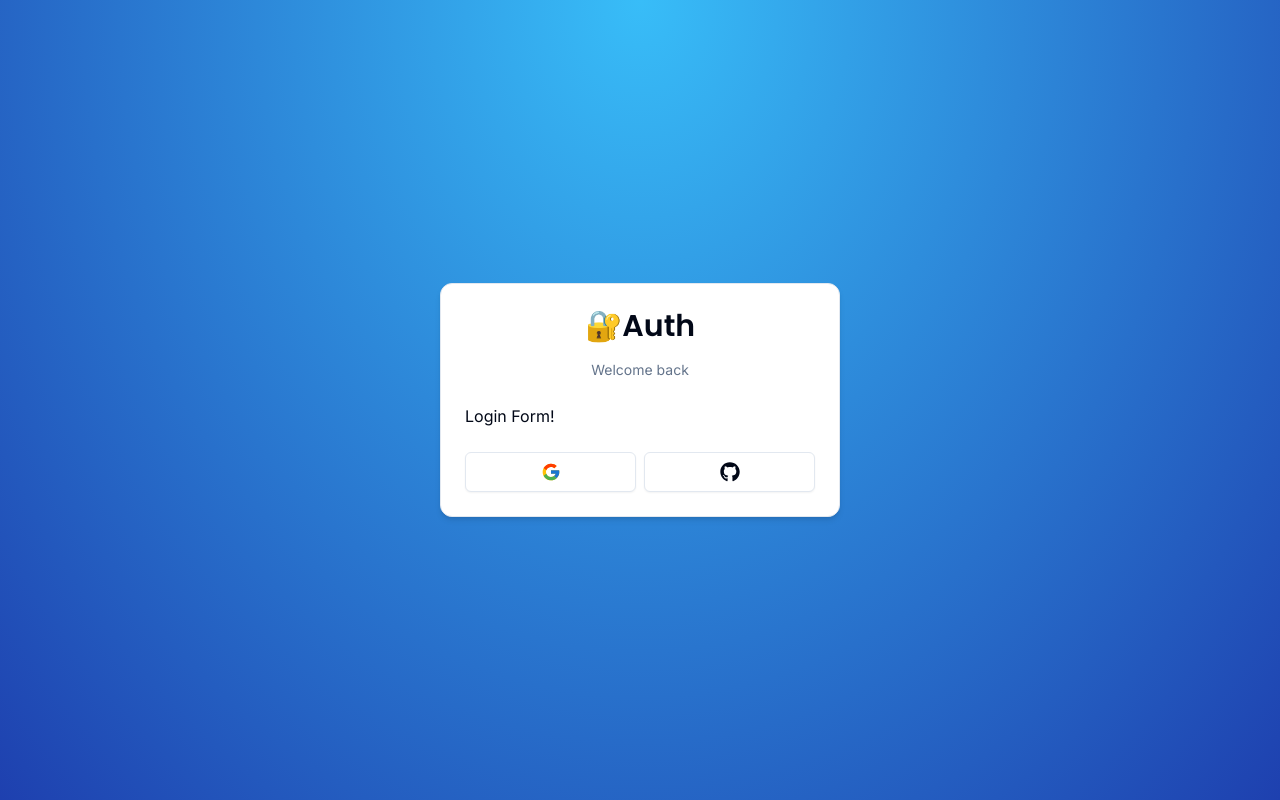
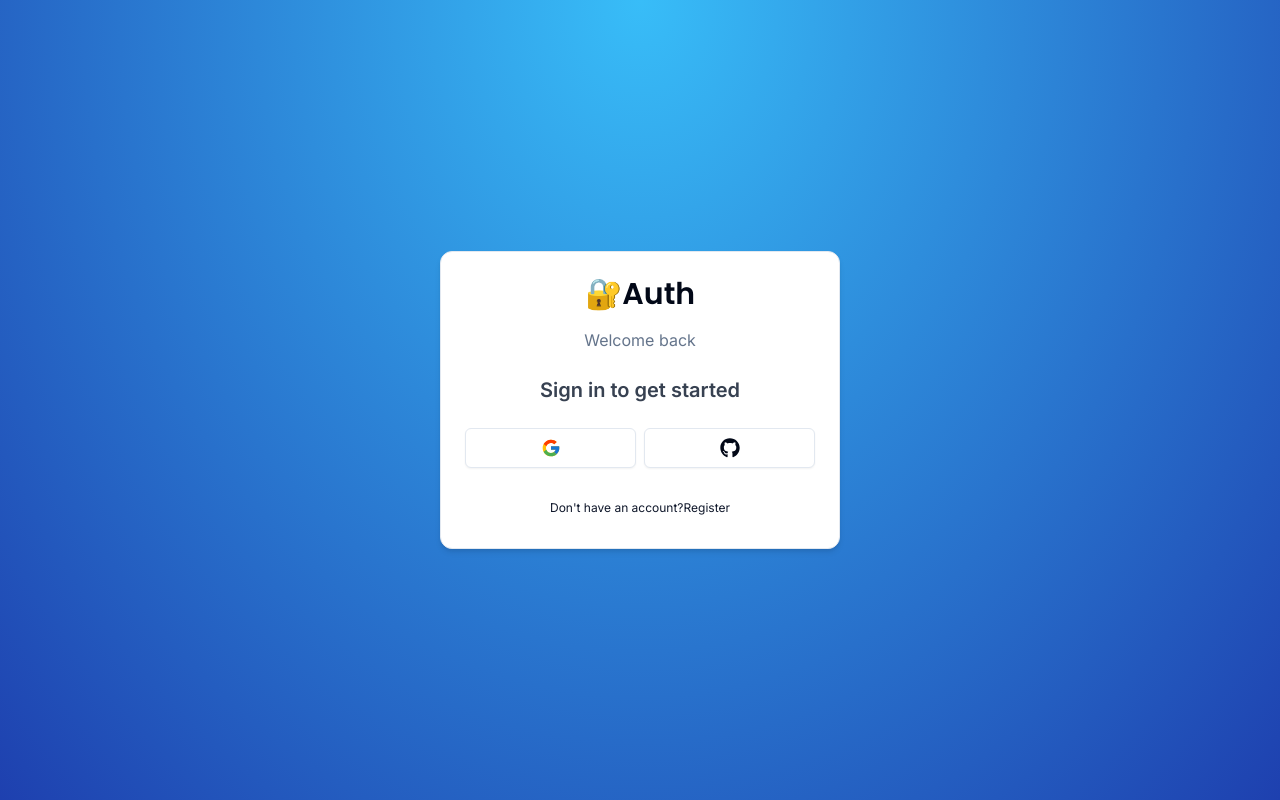
Before and after one commit to bhavnagarg12ja/Next_Auth, a Next.js app: page /auth/login in a window 1280 px wide. Built offline with nearby package versions, Linux system fonts and the light colour scheme.

Commit message:
components

```diff
--- a/app/auth/login/page.tsx
+++ b/app/auth/login/page.tsx
@@ -1,17 +1,6 @@
-import LoginForm from '@/components/auth/login-form';
-import { CardWrapper } from '@/components/auth/card-wrapper';
-
+import { LoginForm } from '@/components/auth/login-form';
 const LoginPage = () => {
-  return (
-    <CardWrapper
-      headerLabel="Welcome back"
-      backButtonLabel="Don't have an account"
-      backButtonhref="/auth/regiter"
-      showSocial
-    >
-      <LoginForm />
-    </CardWrapper>
-  );
+  return <LoginForm />;
 };
 
 export default LoginPage;
--- /dev/null
+++ b/components/auth/backButton.tsx
@@ -0,0 +1,15 @@
+'use-client';
+import { Button } from '@/components/ui/button';
+import Link from 'next/link';
+interface backButtonProps {
+  label: string;
+  href: string;
+}
+
+export const BackButton = ({ label, href }: backButtonProps) => {
+  return (
+    <Button variant="link" className="font-normal w-full" size="sm" asChild>
+      <Link href={href}>{label}</Link>
+    </Button>
+  );
+};
--- a/components/auth/card-wrapper.tsx
+++ b/components/auth/card-wrapper.tsx
@@ -16,6 +16,7 @@
 }
 import { Header } from '@/components/auth/header';
 import { Social } from '@/components/auth/social';
+import { BackButton } from '@/components/auth/backButton';
 
 export const CardWrapper = ({
   children,
@@ -35,6 +36,9 @@
           <Social />
         </CardFooter>
       )}
+      <CardFooter>
+        <BackButton label={backButtonLabel} href={backButtonhref} />
+      </CardFooter>
     </Card>
   );
 };
--- a/components/auth/header.tsx
+++ b/components/auth/header.tsx
@@ -14,7 +14,7 @@
   return (
     <div className="w-full flex flex-col items-center justify-center gap-y-4">
       <h1 className={cn('text-3xl font-semibold', font.className)}>🔐Auth</h1>
-      <p className="text-muted-foreground text-sm">{label}</p>
+      <p className="text-muted-foreground text-md">{label}</p>
     </div>
   );
 };
--- a/components/auth/login-form.tsx
+++ b/components/auth/login-form.tsx
@@ -1,4 +1,16 @@
-const LoginForm = () => {
-  return <div>Login Form!</div>;
+import { CardWrapper } from '@/components/auth/card-wrapper';
+
+export const LoginForm = () => {
+  return (
+    <CardWrapper
+      headerLabel="Welcome back"
+      backButtonLabel="Don't have an account?Register"
+      backButtonhref="/auth/register"
+      showSocial
+    >
+      <div className="flex font-semibold justify-center items-center text-xl text-gray-700">
+        Sign in to get started
+      </div>
+    </CardWrapper>
+  );
 };
-export default LoginForm;
```
